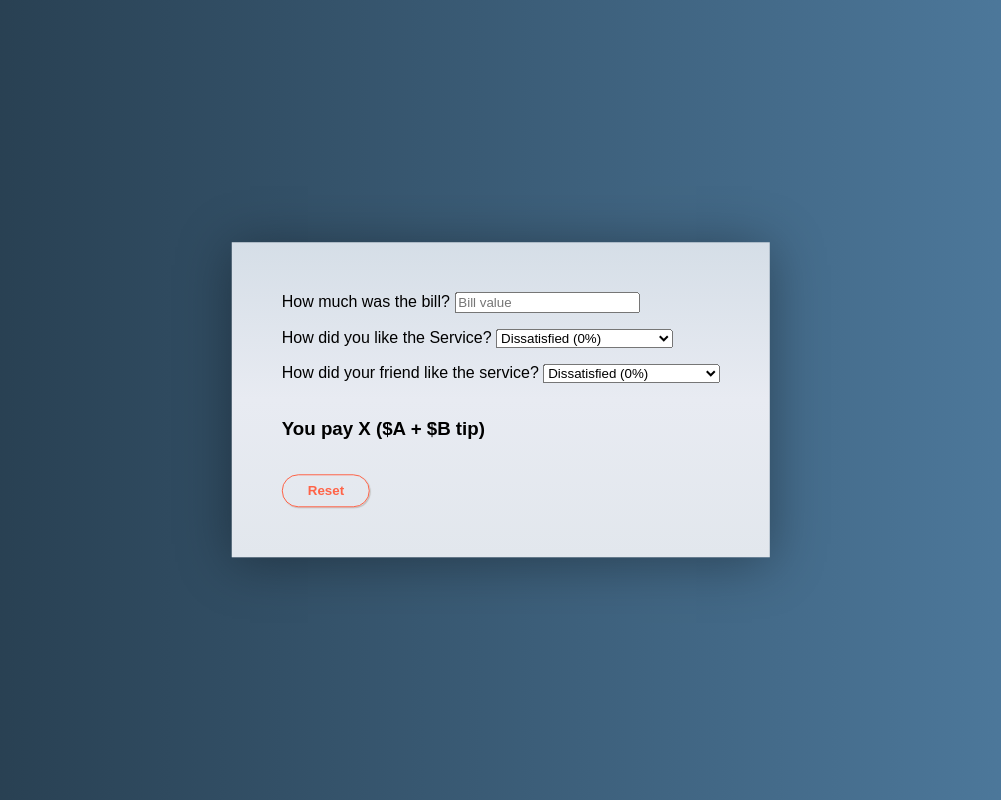
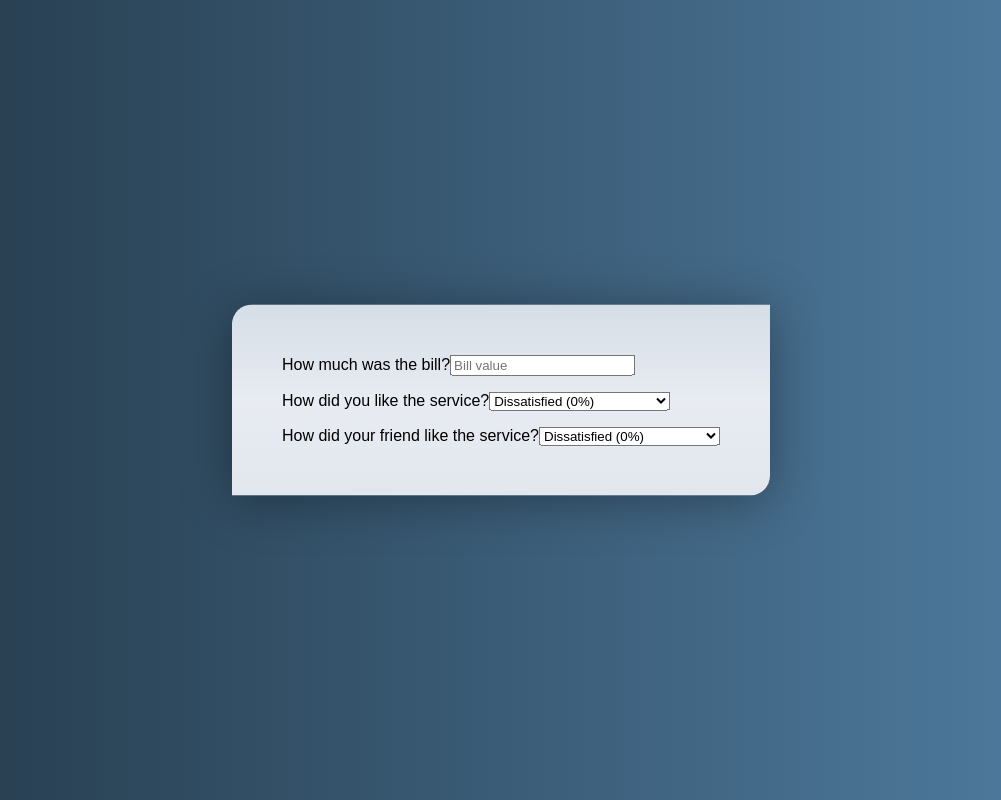
Before and after one commit to Usmandevblends/Reactcourseudemy, a React (Create React App) app in the folder 24-tipcalculator/: page / in a window 1280 px wide. Shown: the whole page, without its empty margins (139-1140 px from the left). Built offline with nearby package versions, Linux system fonts and the light colour scheme.

Commit message:
competed  Tip Calculator

```diff
--- a/24-tipcalculator/src/App.js
+++ b/24-tipcalculator/src/App.js
@@ -1,12 +1,10 @@
-import React from 'react'
-import TipCalculator from './components/TipCalculator'
+import React from "react";
+import TipCalculator from "./components/TipCalculator";
 import './style.css'
-function App() {
+export default function App() {
   return (
-    <>
+    <div>
       <TipCalculator />
-    </>
-  )
+    </div>
+  );
 }
-
-export default App
--- a/24-tipcalculator/src/components/BillInput.js
+++ b/24-tipcalculator/src/components/BillInput.js
@@ -1,12 +1,15 @@
 import React from "react";
 
-function BillInput() {
+export default function BillInput({ bill, onSetBill }) {
   return (
     <div>
-      <label htmlFor=""> How much was the bill? </label>
-      <input type="text" placeholder="Bill value" />
+      <label>How much was the bill?</label>
+      <input
+        type="text"
+        placeholder="Bill value"
+        value={bill}
+        onChange={(e) => onSetBill(Number(e.target.value))}
+      />
     </div>
   );
 }
-
-export default BillInput;
--- a/24-tipcalculator/src/components/Output.js
+++ b/24-tipcalculator/src/components/Output.js
@@ -1,11 +1,9 @@
-import React from 'react'
+import React from "react";
 
-function Output() {
+export default function Output({ bill, tip }) {
   return (
-    <>
-        <h3>You pay X ($A + $B tip)</h3>
-    </>
-  )
+    <h3>
+      You pay ${bill + tip} (${bill} + ${tip} tip)
+    </h3>
+  );
 }
-
-export default Output
--- a/24-tipcalculator/src/components/Reset.js
+++ b/24-tipcalculator/src/components/Reset.js
@@ -1,11 +1,9 @@
 import React from "react";
 
-function Reset() {
+export default function Reset({ onReset }) {
   return (
     <div>
-      <button class="btn">Reset</button>
+        <button className="btn" onClick={onReset}>Reset</button>
     </div>
-  );
+  )
 }
-
-export default Reset;
--- a/24-tipcalculator/src/components/SelectPercentage.js
+++ b/24-tipcalculator/src/components/SelectPercentage.js
@@ -1,17 +1,18 @@
 import React from "react";
 
-function SelectPercentage({ children }) {
+export default function SelectPercentage({ children, percentage, onSelect }) {
   return (
     <div>
-        <label htmlFor="">{children}</label>
-      <select>
+      <label>{children}</label>
+      <select
+        value={percentage}
+        onChange={(e) => onSelect(Number(e.target.value))}
+      >
         <option value="0">Dissatisfied (0%)</option>
-        <option value="5">It was ok (5%)</option>
+        <option value="5">It was okay (5%)</option>
         <option value="10">It was good (10%)</option>
-        <option value="20">Absolutely amazing (20%)</option>
+        <option value="20">Absolutely amazing! (20%)</option>
       </select>
     </div>
   );
 }
-
-export default SelectPercentage;
--- a/24-tipcalculator/src/components/TipCalculator.js
+++ b/24-tipcalculator/src/components/TipCalculator.js
@@ -4,21 +4,35 @@
 import Output from "./Output";
 import Reset from "./Reset";
 
-function TipCalculator() {
+export default function TipCalculator() {
   const [bill, setBill] = useState("");
+  const [percentage1, setPercentage1] = useState(0);
+  const [percentage2, setPercentage2] = useState(0);
+
+  const tip = bill * ((percentage1 + percentage2) / 2 / 100);
+
+  function handleReset() {
+    setBill("");
+    setPercentage1(0);
+    setPercentage2(0);
+  }
 
   return (
     <div className="main">
       <BillInput bill={bill} onSetBill={setBill} />
-      <SelectPercentage> How did you like the Service? </SelectPercentage>
-      <SelectPercentage>
-        {" "}
-        How did your friend like the service?{" "}
+      <SelectPercentage percentage={percentage1} onSelect={setPercentage1}>
+        How did you like the service?
       </SelectPercentage>
-      <Output />
-      <Reset />
+      <SelectPercentage percentage={percentage2} onSelect={setPercentage2}>
+        How did your friend like the service?
+      </SelectPercentage>
+
+      {bill > 0 && (
+        <>
+          <Output bill={bill} tip={tip} />
+          <Reset onReset={handleReset} />
+        </>
+      )}
     </div>
   );
 }
-
-export default TipCalculator;
--- a/24-tipcalculator/src/style.css
+++ b/24-tipcalculator/src/style.css
@@ -17,14 +17,21 @@
     background-blend-mode: normal, color-burn;
     padding: 50px;
     box-shadow: rgba(0, 0, 0, 0.35) 0px 5px 50px;
+    border-top-left-radius: 20px;
+    border-bottom-right-radius:20px;
 }
 
 .btn {
-    padding: 8px 25px;
+    padding: 8px 35px;
     background: transparent;
-    border: 1px solid tomato;
+    border: 1px solid #c91d12;
     border-radius: 50px;
-    color: tomato;
+    color: #c91d12;
     font-weight: bold;
-    box-shadow: 1px 1px  1px rgb(193, 193, 193);
+    transition: 0.5s;
 }
+
+.btn:hover {
+    background: #c91d12;
+    color: #fff;
+}
```
